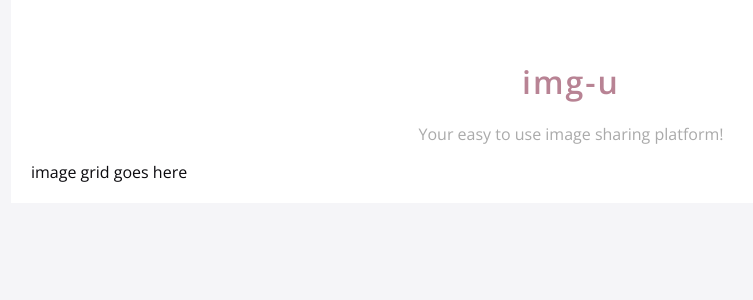
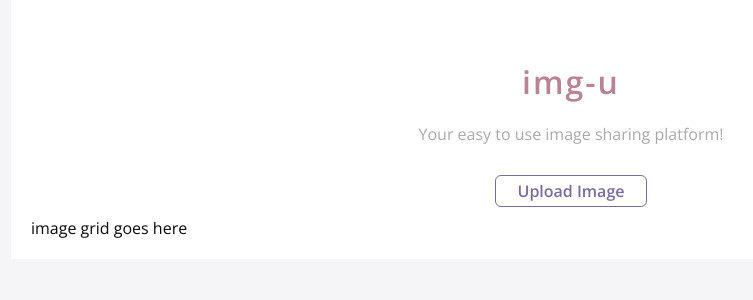
Before and after one commit to alexquar/Img_Gallery, a Vue app: page / in a window 1280 px wide. Shown: the top 300 px of the page, without its empty margins (69-822 px from the left). Built offline with nearby package versions, Linux system fonts and the light colour scheme.

Commit message:
file upload button :(((((((((((((((((((

```diff
--- a/src/App.vue
+++ b/src/App.vue
@@ -1,19 +1,22 @@
 <template>
   <div class="App">
     <HeaderTitle />
+    <UploadForm />
     <ImageGrid />
+
   </div>
 </template>
 
 <script>
 import ImageGrid from './components/ImageGrid.vue'
 import HeaderTitle from './components/HeaderTitle.vue'
-
+import UploadForm from './components/UploadForm.vue'
 export default {
   name: 'App',
   components: {
     ImageGrid,
-    HeaderTitle
+    HeaderTitle,
+    UploadForm
   }
 }
 </script>
--- a/src/components/UploadForm.vue
+++ b/src/components/UploadForm.vue
@@ -0,0 +1,43 @@
+<template>
+   <form>
+    <label>
+      <input type="file" @change="handleChange">
+      <span>Upload Image</span>
+    </label>
+</form>
+</template>
+
+<script>
+    export default {
+
+    }
+</script>
+
+<style scoped>
+
+  form{
+    margin: 30px auto 10px;
+    text-align: center;
+  }
+  label input{
+    height: 0;
+    width: 0;
+    opacity: 0;
+  }
+  label{
+    display: block;
+    width: 150px;
+    height: 30px;
+    border: 1px solid var(--primary);
+    border-radius: 6px;
+    margin: 10px auto;
+    line-height: 30px;
+    color: var(--primary);
+    font-weight: bold;
+    cursor: pointer;
+  }
+  label:hover{
+    background: var(--primary);
+    color: white;
+  }
+</style>
```
